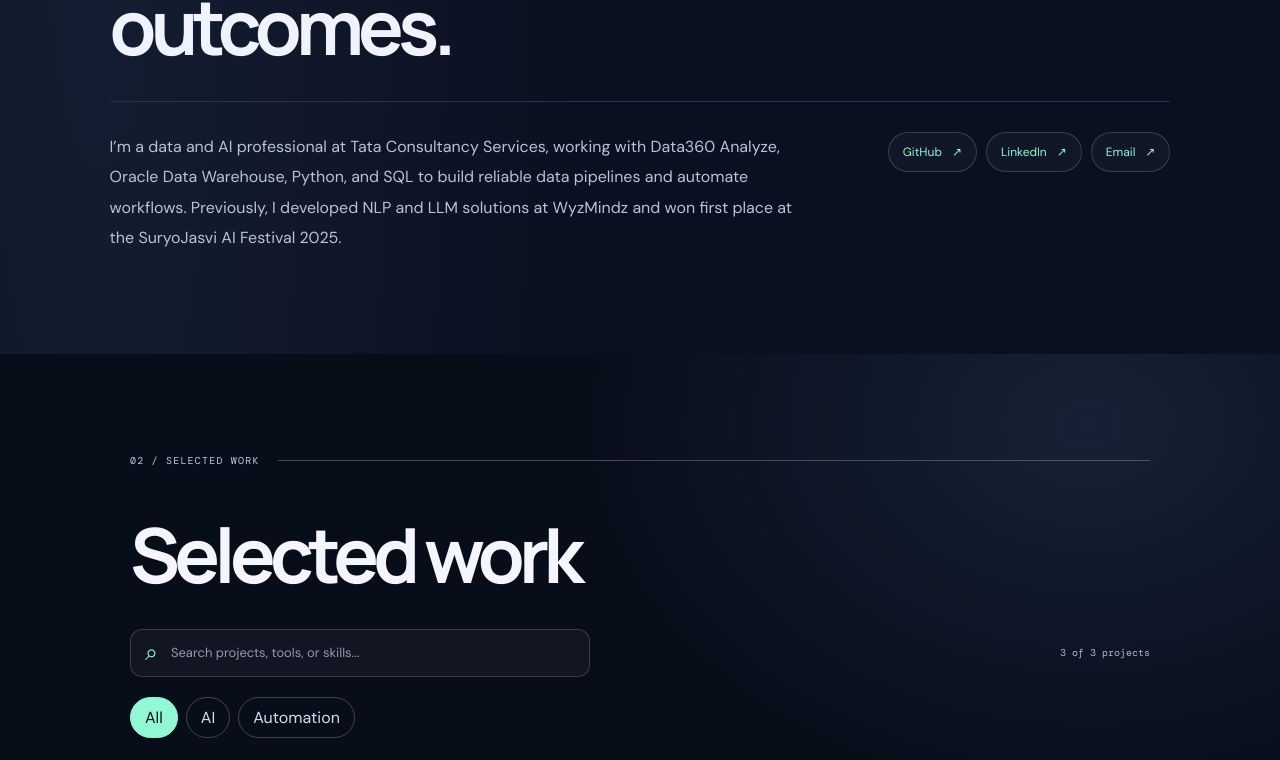
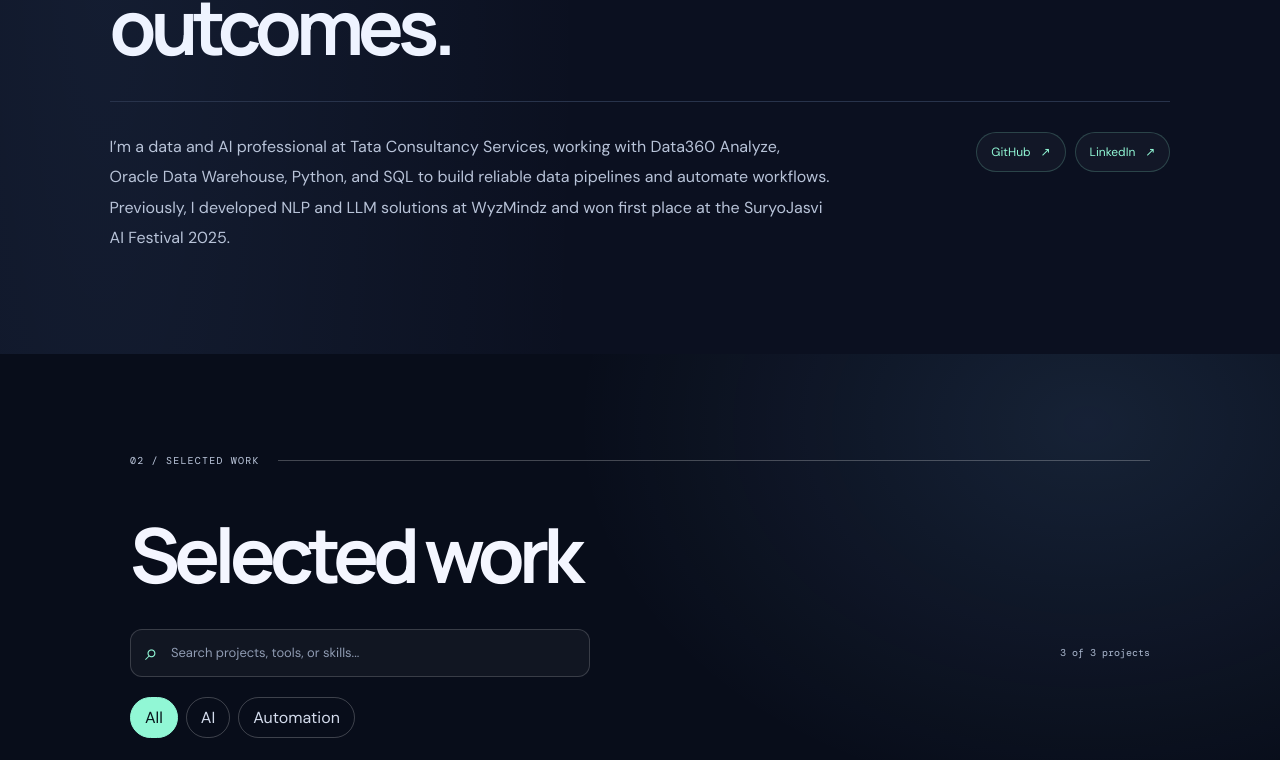
Before and after one commit to Srish0218/My_Portfolio, a React app in the folder frontend/: page / in a window 1280 px wide. Shown: the part 1098-1858 px from the top of the page. Built offline with nearby package versions, Linux system fonts and the light colour scheme; the HTML template or start-up script is replaced by a standard one.

Commit message:
commit to display

```diff
--- a/frontend/src/App.jsx
+++ b/frontend/src/App.jsx
@@ -78,7 +78,7 @@ function App() {
     elements.forEach((element) => observer.observe(element));
 
     return () => observer.disconnect();
-  }, [profile]);
+  }, [profile, activeFilter, projectSearch]);
 
   useEffect(() => {
     function showClickRipple(event) {
@@ -184,12 +184,13 @@ function App() {
     return email.startsWith("mailto:") ? email : `mailto:${email}`;
   }
 
-  const contactLinks =
-    ui.contact?.socialLinks || [
-      { key: "email", label: "Email" },
-      { key: "linkedin", label: "LinkedIn" },
-      { key: "github", label: "GitHub" },
-    ];
+  const contactLinks = (
+  ui.contact?.socialLinks || [
+    { key: "email", label: "Email" },
+    { key: "linkedin", label: "LinkedIn" },
+    { key: "github", label: "GitHub" },
+  ]
+).filter((item) => item.key !== "email");
 
   return (
     <div className="site-shell">
@@ -308,11 +309,6 @@ function App() {
               {links.linkedin && (
                 <a href={links.linkedin} target="_blank" rel="noreferrer">
                   LinkedIn <span>↗</span>
-                </a>
-              )}
-              {links.email && (
-                <a href={getEmailUrl(links.email)}>
-                  Email <span>↗</span>
                 </a>
               )}
             </div>
```
